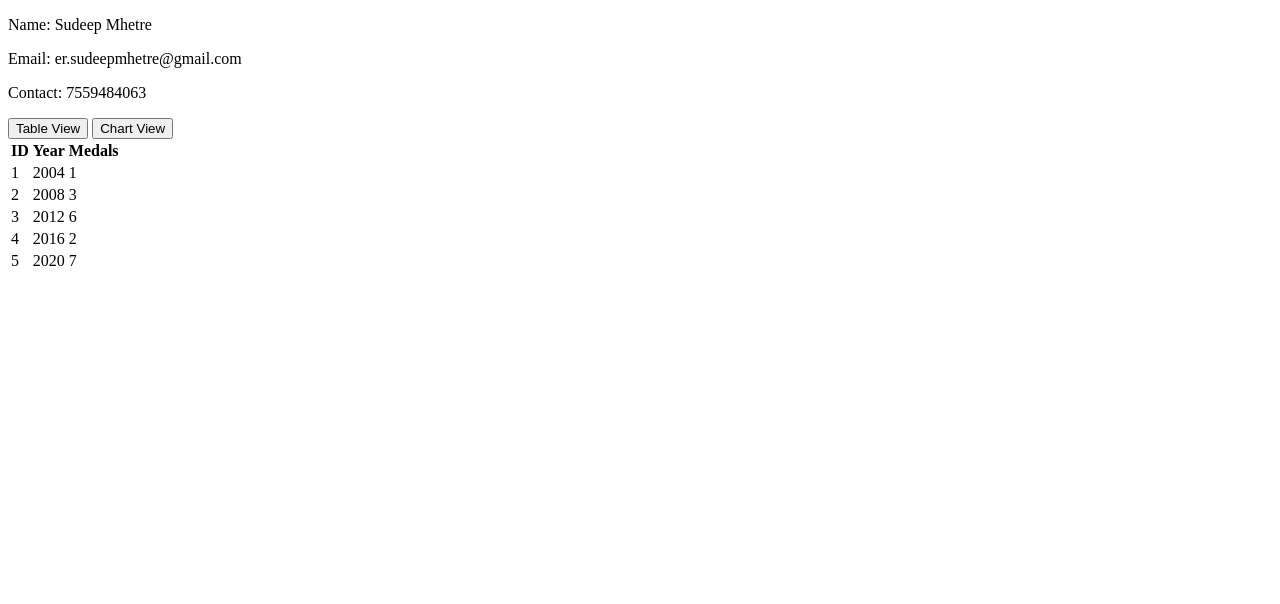
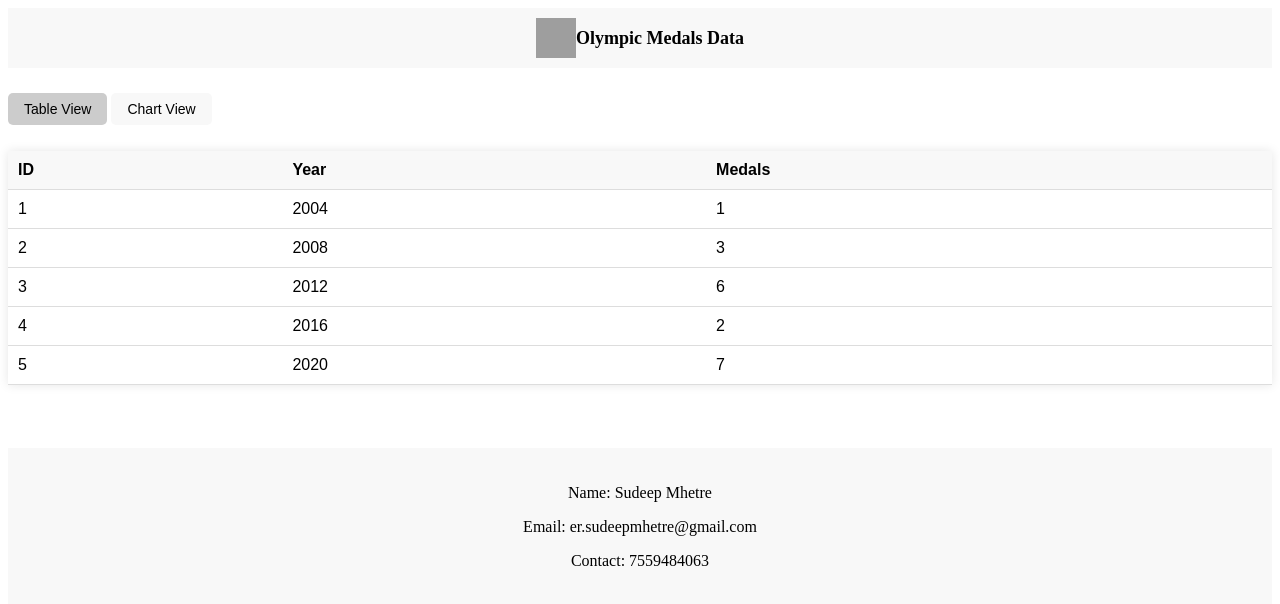
Before and after one commit to Sudeep-Mhetre/OlympicMedalsData, a plain HTML site: page index.html in a window 1280 px wide. Both pictures are taken after a click on the button "Table View". Drawn offline with nearby package versions, Linux system fonts and the light colour scheme; grey boxes are pictures that could not be loaded.

Commit message:
added new features for UI

```diff
--- a/index.html
+++ b/index.html
@@ -2,21 +2,16 @@
 <html>
 <head>
   <title>Medals Data</title>
-  <link rel="stylesheet" href="styles.css">
-  <style>
+  <link rel="stylesheet" href="style.css">
 
-  </style>
 </head>
 <body>
-  <div class="contact-info">
-    <p>Name: Sudeep Mhetre</p>
-    <p>Email: er.sudeepmhetre@gmail.com</p>
-    <p>Contact: 7559484063</p>
-  </div>
-
+  <nav class="navbar">
+    <img width="40" height="40" src="https://img.icons8.com/external-flaticons-lineal-color-flat-icons/40/external-olympics-running-flaticons-lineal-color-flat-icons-4.png" alt="external-olympics-running-flaticons-lineal-color-flat-icons-4"/>    <h1 class="navbar-heading">Olympic Medals Data</h1>
+  </nav>
   <div id="content">
-    <button id="tableViewButton">Table View</button>
-    <button id="chartViewButton">Chart View</button>
+    <button id="tableViewButton" class="switch-button active">Table View</button>
+    <button id="chartViewButton" class="switch-button">Chart View</button>
     <div id="tableContainer" style="display: none;">
       <!-- Table will be inserted here -->
     </div>
@@ -24,7 +19,11 @@
       <!-- Chart will be inserted here -->
     </div>
   </div>
-
+  <footer class="footer">
+    <p>Name: Sudeep Mhetre</p>
+    <p>Email: er.sudeepmhetre@gmail.com</p>
+    <p>Contact: 7559484063</p>
+  </footer>
   <script src="https://cdn.jsdelivr.net/npm/chart.js@3.5.1/dist/chart.min.js"></script>
   <script src="script.js"></script>
 </body>
--- a/style.css
+++ b/style.css
@@ -0,0 +1,67 @@
+.navbar {
+  display: flex;
+  justify-content: center;
+  align-items: center;
+  height: 60px;
+  background-color: #f8f8f8;
+}
+
+.navbar-heading {
+  font-size: 18px;
+  font-weight: bold;
+}
+
+/* Carousel styles */
+.carousel {
+  max-width: 600px;
+  margin: 0 auto;
+  padding: 20px;
+  background-color: #f8f8f8;
+}
+
+/* Footer styles */
+.footer {
+  background-color: #f8f8f8;
+  text-align: center;
+  padding: 20px;
+  margin-top: 5%;
+}
+.switch-button {
+  padding: 8px 16px;
+  background-color: #f8f8f8;
+  border: none;
+  border-radius: 5px;
+  font-size: 14px;
+  cursor: pointer;
+  outline: none;
+  margin-top: 2%;
+  margin-bottom: 2%;
+}
+
+.switch-button.active {
+  background-color: #ccc;
+}
+
+    /* Table styles */
+    .data-table {
+      width: 100%;
+      border-collapse: collapse;
+      box-shadow: 0 0 10px rgba(0, 0, 0, 0.1);
+      font-family: Arial, sans-serif;
+    }
+
+    .data-table thead {
+      background-color: #f8f8f8;
+      font-weight: bold;
+    }
+
+    .data-table th,
+    .data-table td {
+      padding: 10px;
+      text-align: left;
+      border-bottom: 1px solid #ddd;
+    }
+
+    .data-table tbody tr:hover {
+      background-color: #f2f2f2;
+    }
```
